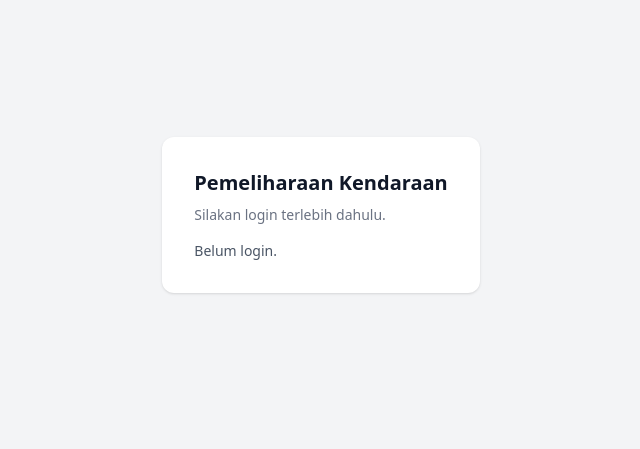
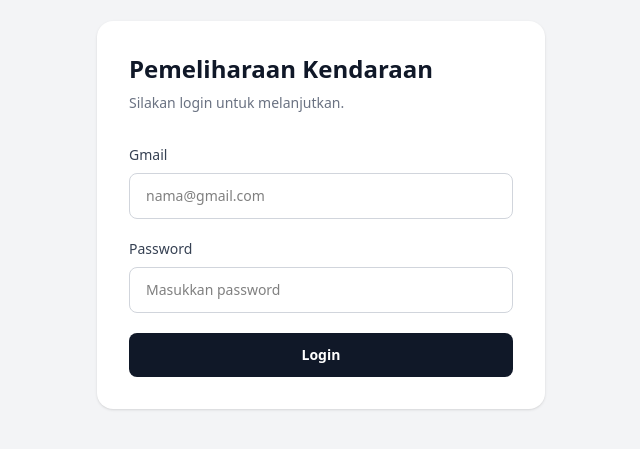
Before and after one commit to SyerlocHomles/Pemeliharaan-Kendaraan, a Next.js app: page / in a window 1280 px wide. Shown: the part 185-634 px from the top of the page, without its empty margins (319-959 px from the left). Built offline with nearby package versions, Linux system fonts and the light colour scheme; no server answers.

Commit message:
Update page.tsx

```diff
--- a/app/page.tsx
+++ b/app/page.tsx
@@ -1,6 +1,6 @@
 'use client'
 
-import { useEffect, useState } from 'react'
+import { FormEvent, useEffect, useState } from 'react'
 import { supabase } from '@/lib/supabase'
 import Sidebar from '@/components/Sidebar'
 
@@ -9,12 +9,18 @@ export default function Home() {
   const [vehicleCount, setVehicleCount] = useState<number | null>(null)
   const [message, setMessage] = useState('Memeriksa login...')
 
+  const [email, setEmail] = useState('')
+  const [password, setPassword] = useState('')
+  const [loginLoading, setLoginLoading] = useState(false)
+  const [loginError, setLoginError] = useState('')
+
   async function loadDashboard() {
     const { data: userData, error: userError } =
       await supabase.auth.getUser()
 
     if (userError || !userData.user) {
       setUserEmail(null)
+      setVehicleCount(null)
       setMessage('Belum login.')
       return
     }
@@ -36,30 +42,122 @@ export default function Home() {
 
   useEffect(() => {
     loadDashboard()
+
+    const {
+      data: { subscription },
+    } = supabase.auth.onAuthStateChange((_event, session) => {
+      if (session?.user) {
+        setUserEmail(session.user.email ?? null)
+        loadDashboard()
+      } else {
+        setUserEmail(null)
+        setVehicleCount(null)
+        setMessage('Belum login.')
+      }
+    })
+
+    return () => {
+      subscription.unsubscribe()
+    }
   }, [])
+
+  async function handleLogin(event: FormEvent<HTMLFormElement>) {
+    event.preventDefault()
+
+    setLoginLoading(true)
+    setLoginError('')
+
+    const { error } = await supabase.auth.signInWithPassword({
+      email,
+      password,
+    })
+
+    if (error) {
+      setLoginError('Email atau password salah.')
+      setLoginLoading(false)
+      return
+    }
+
+    setPassword('')
+    setLoginLoading(false)
+  }
 
   async function handleLogout() {
     await supabase.auth.signOut()
     setUserEmail(null)
     setVehicleCount(null)
-    setMessage('Berhasil logout.')
+    setMessage('Belum login.')
   }
 
   if (!userEmail) {
     return (
-      <main className="flex min-h-screen items-center justify-center bg-gray-100">
-        <div className="rounded-xl bg-white p-8 shadow-sm">
-          <h1 className="text-xl font-bold text-gray-900">
-            Pemeliharaan Kendaraan
-          </h1>
+      <main className="flex min-h-screen items-center justify-center bg-gray-100 px-4">
+        <div className="w-full max-w-md rounded-2xl bg-white p-8 shadow-sm">
+          <div className="mb-8">
+            <h1 className="text-2xl font-bold text-gray-900">
+              Pemeliharaan Kendaraan
+            </h1>
 
-          <p className="mt-2 text-sm text-gray-500">
-            Silakan login terlebih dahulu.
-          </p>
+            <p className="mt-2 text-sm text-gray-500">
+              Silakan login untuk melanjutkan.
+            </p>
+          </div>
 
-          <p className="mt-4 text-sm text-gray-600">
-            {message}
-          </p>
+          <form onSubmit={handleLogin} className="space-y-5">
+            <div>
+              <label
+                htmlFor="email"
+                className="mb-2 block text-sm font-medium text-gray-700"
+              >
+                Gmail
+              </label>
+
+              <input
+                id="email"
+                type="email"
+                value={email}
+                onChange={(event) => setEmail(event.target.value)}
+                placeholder="nama@gmail.com"
+                autoComplete="email"
+                required
+                className="w-full rounded-lg border border-gray-300 px-4 py-3 text-sm outline-none transition focus:border-gray-500 focus:ring-2 focus:ring-gray-200"
+              />
+            </div>
+
+            <div>
+              <label
+                htmlFor="password"
+                className="mb-2 block text-sm font-medium text-gray-700"
+              >
+                Password
+              </label>
+
+              <input
+                id="password"
+                type="password"
+                value={password}
+                onChange={(event) => setPassword(event.target.value)}
+                placeholder="Masukkan password"
+                autoComplete="current-password"
+                required
+                className="w-full rounded-lg border border-gray-300 px-4 py-3 text-sm outline-none transition focus:border-gray-500 focus:ring-2 focus:ring-gray-200"
+              />
+            </div>
+
+            {loginError && (
+              <div className="rounded-lg bg-red-50 px-4 py-3 text-sm text-red-700">
+                {loginError}
+              </div>
+            )}
+
+            <button
+              type="submit"
+              disabled={loginLoading}
+              className="w-full rounded-lg bg-gray-900 px-4 py-3 text-sm font-semibold text-white transition hover:bg-gray-800 disabled:cursor-not-allowed disabled:opacity-60"
+            >
+              {loginLoading ? 'Memproses...' : 'Login'}
+            </button>
+          </form>
         </div>
       </main>
     )
```
